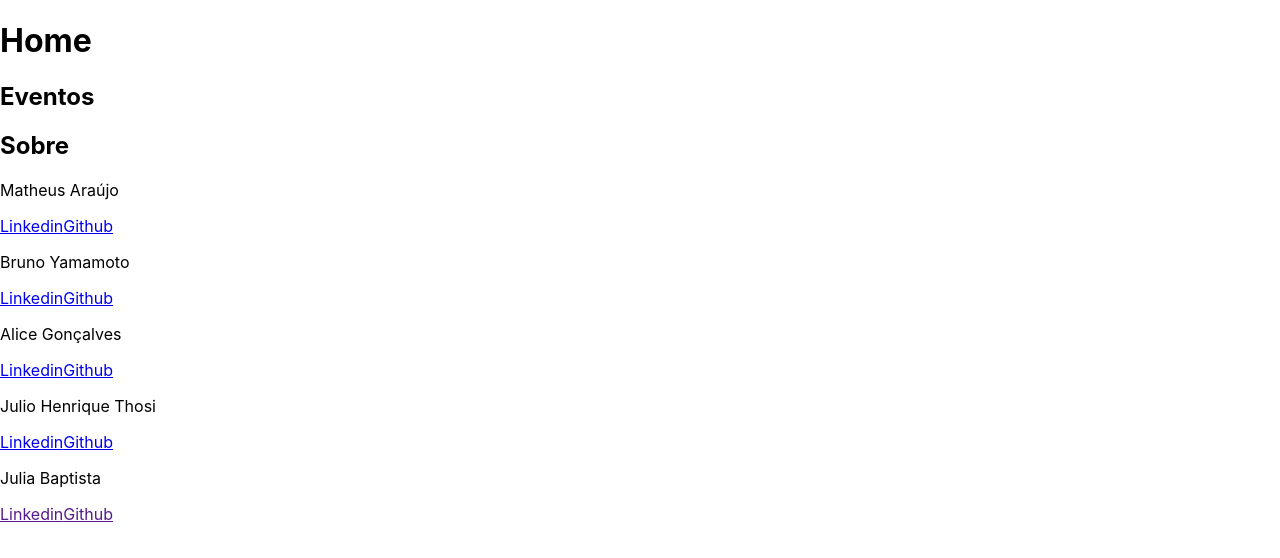
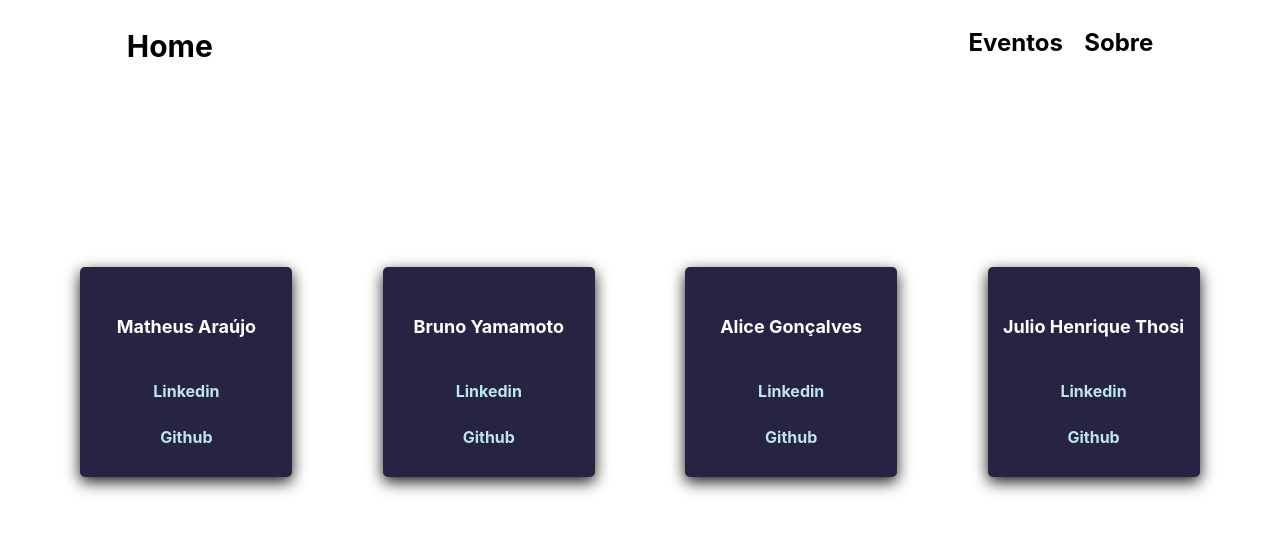
Before and after one commit to MatheusAraujoDev/Hackathon-Trybe, a React (Create React App) app in the folder frontend/: page /about in a window 1280 px wide. Shown: the top 558 px of the page. Built offline with nearby package versions, Linux system fonts and the light colour scheme.

Commit message:
Estilo da pagina about

```diff
--- a/frontend/src/components/Header.js
+++ b/frontend/src/components/Header.js
@@ -1,14 +1,13 @@
 import React from 'react';
+import '../styles/navbar.css';
 
 const Header = () => {
   return (
-    <header>
-      <h1>
-        Home
-      </h1>
-      <div>
-      <h2>Eventos</h2>
-      <h2>Sobre</h2>
+    <header className='navbar'>
+      <a className='header-text home-text' href='/'>Home</a>
+      <div className='other-bar'>
+        <a className='header-text' href='/eventos'>Eventos</a>
+        <a className='header-text' href='/about'>Sobre</a>
       </div>
     </header>
   )
--- a/frontend/src/pages/About.js
+++ b/frontend/src/pages/About.js
@@ -1,20 +1,23 @@
 import React from 'react';
 import Header from '../components/Header';
 import infos from '../utility';
+import '../styles/about.css';
 
 const About = () => {
   return (
-    <div>
+    <div className='about'>
       <Header />
-      { infos.map(({ name, linkedin, github }) => {
-        return (
-          <div>
-            <p>{ name }</p>
-            <a href={ linkedin }>Linkedin</a>
-            <a href={ github }>Github</a>
-          </div>
-        )
-      }) }
+      <div className='a-card'>
+        { infos.map(({ name, linkedin, github }, index) => {
+          return (
+            <div key={ index } className='card-css'>
+              <p className='title'>{ name }</p>
+              <a href={ linkedin } className='link-card'>Linkedin</a>
+              <a href={ github } className='link-card'>Github</a>
+            </div>
+          )
+        }) }
+      </div>
     </div>
   )
 };
--- /dev/null
+++ b/frontend/src/styles/about.css
@@ -0,0 +1,42 @@
+.card-css {
+  background-color: #272343;
+  border-radius: 5px;
+  box-shadow: rgba(0, 0, 0, 0.9) 0px 5px 15px;
+  color: #fffffe;
+  display: flex;
+  flex-direction: column;
+  font-weight: bolder;
+  justify-content: space-evenly;
+  margin: 10px 10px;
+  padding: 5px 10px;
+  text-align: center;
+  width: 15%;
+  height: 200px;
+}
+
+.about {
+  margin: 0;
+  background-color: #fffffe;
+  min-height: 100vh;
+}
+
+.a-card {
+  display: flex;
+  flex-wrap: wrap;
+  justify-content: space-evenly;
+  height: 70vh;
+  align-items: center;
+}
+
+.link-card {
+  color: #bae8e8;
+  text-decoration: none;
+}
+
+.link-card:hover {
+  color: #9cecec;
+}
+
+.title {
+  font-size: 18px;
+}
--- /dev/null
+++ b/frontend/src/styles/navbar.css
@@ -0,0 +1,22 @@
+.navbar {
+  display: flex;
+  font-weight: bolder;
+  justify-content: space-between;
+  padding: 2.2% 9.9%;
+}
+
+.other-bar {
+  display: flex;
+  width: 18%;
+  justify-content: space-between;
+}
+
+.header-text {
+  color: black;
+  font-size: 24px;
+  text-decoration: none;
+}
+
+.home-text {
+  font-size: 30px;
+}
--- a/frontend/src/utility.js
+++ b/frontend/src/utility.js
@@ -19,9 +19,4 @@ module.exports = [
     linkedin: 'https://www.linkedin.com/in/thosijulio',
     github: 'http://www.github.com/thosijulio',
   },
-  {
-    name: 'Julia Baptista',
-    linkedin: '',
-    github: '',
-  },
 ];
```
